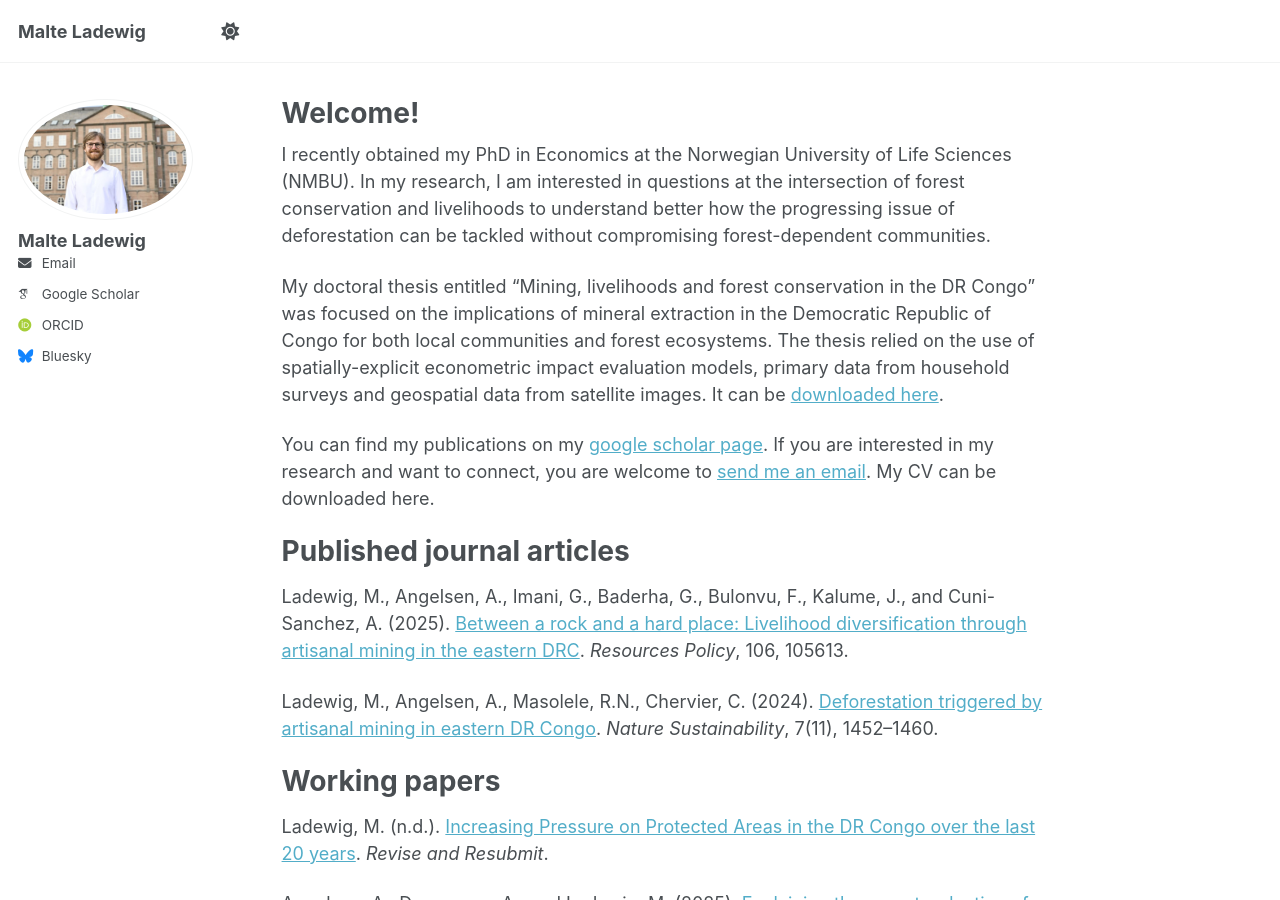
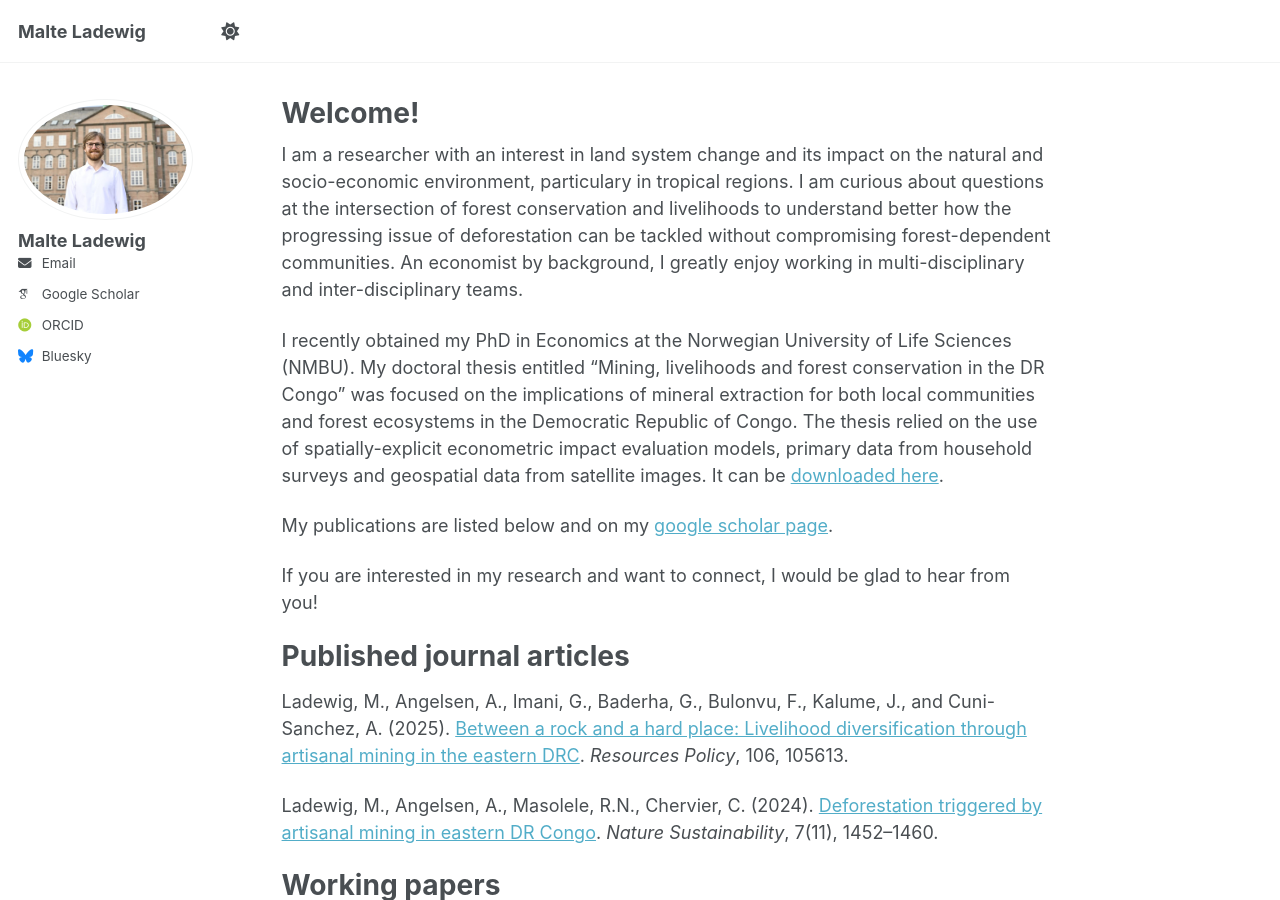
Before and after one commit to maladewig/maladewig.github.io, a Jekyll site: the page built from _pages/about.md, in a window 1280 px wide and 900 px high. Built offline with Jekyll 4.4.1, drawn with Linux system fonts in a browser that asks for light colours; some web fonts are replaced.

Commit message:
Update about.md

```diff
--- a/_pages/about.md
+++ b/_pages/about.md
@@ -7,11 +7,13 @@ redirect_from:
   - /about.html
 ---
 
-I recently obtained my PhD in Economics at the Norwegian University of Life Sciences (NMBU). In my research, I am interested in questions at the intersection of forest conservation and livelihoods to understand better how the progressing issue of deforestation can be tackled without compromising forest-dependent communities.
+I am a researcher with an interest in land system change and its impact on the natural and socio-economic environment, particulary in tropical regions. I am curious about questions at the intersection of forest conservation and livelihoods to understand better how the progressing issue of deforestation can be tackled without compromising forest-dependent communities. An economist by background, I greatly enjoy working in multi-disciplinary and inter-disciplinary teams.
 
-My doctoral thesis entitled "Mining, livelihoods and forest conservation in the DR Congo" was focused on the implications of mineral extraction in the Democratic Republic of Congo for both local communities and forest ecosystems. The thesis relied on the use of spatially-explicit econometric impact evaluation models, primary data from household surveys and geospatial data from satellite images. It can be [downloaded here](https://main-bvxea6i-kdsvgmpf4iwws.eu-5.platformsh.site/sites/default/files/2025-03/Malte%20Ladewig_Thesis.pdf).
+I recently obtained my PhD in Economics at the Norwegian University of Life Sciences (NMBU). My doctoral thesis entitled "Mining, livelihoods and forest conservation in the DR Congo" was focused on the implications of mineral extraction for both local communities and forest ecosystems in the Democratic Republic of Congo. The thesis relied on the use of spatially-explicit econometric impact evaluation models, primary data from household surveys and geospatial data from satellite images. It can be [downloaded here](https://main-bvxea6i-kdsvgmpf4iwws.eu-5.platformsh.site/sites/default/files/2025-03/Malte%20Ladewig_Thesis.pdf).
 
-You can find my publications on my [google scholar page](https://scholar.google.com/citations?user=viMAUr4AAAAJ&hl=en). If you are interested in my research and want to connect, you are welcome to [send me an email](mailto:malte.ladewig@nmbu.no). My CV can be downloaded here.
+My publications are listed below and on my [google scholar page](https://scholar.google.com/citations?user=viMAUr4AAAAJ&hl=en).
+
+If you are interested in my research and want to connect, I would be glad to hear from you!
 
 Published journal articles
 ======
```
